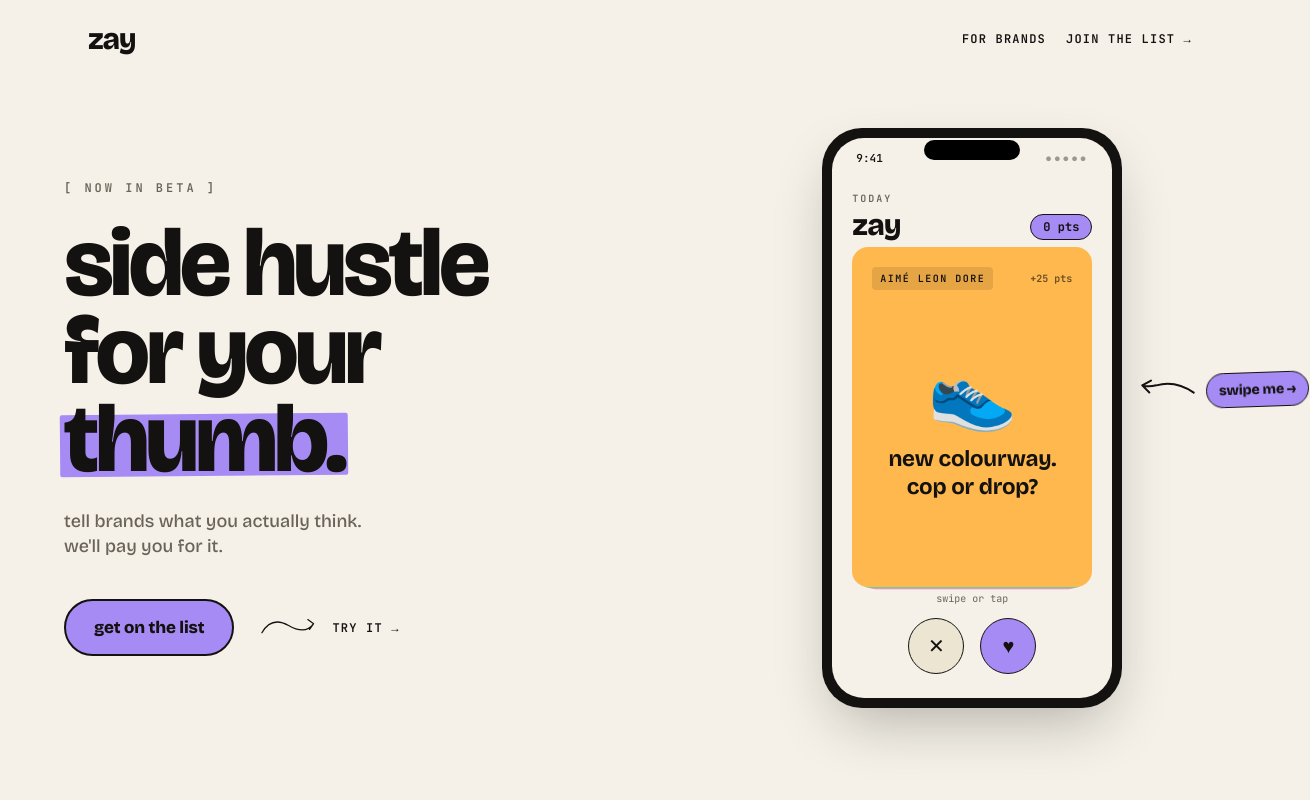
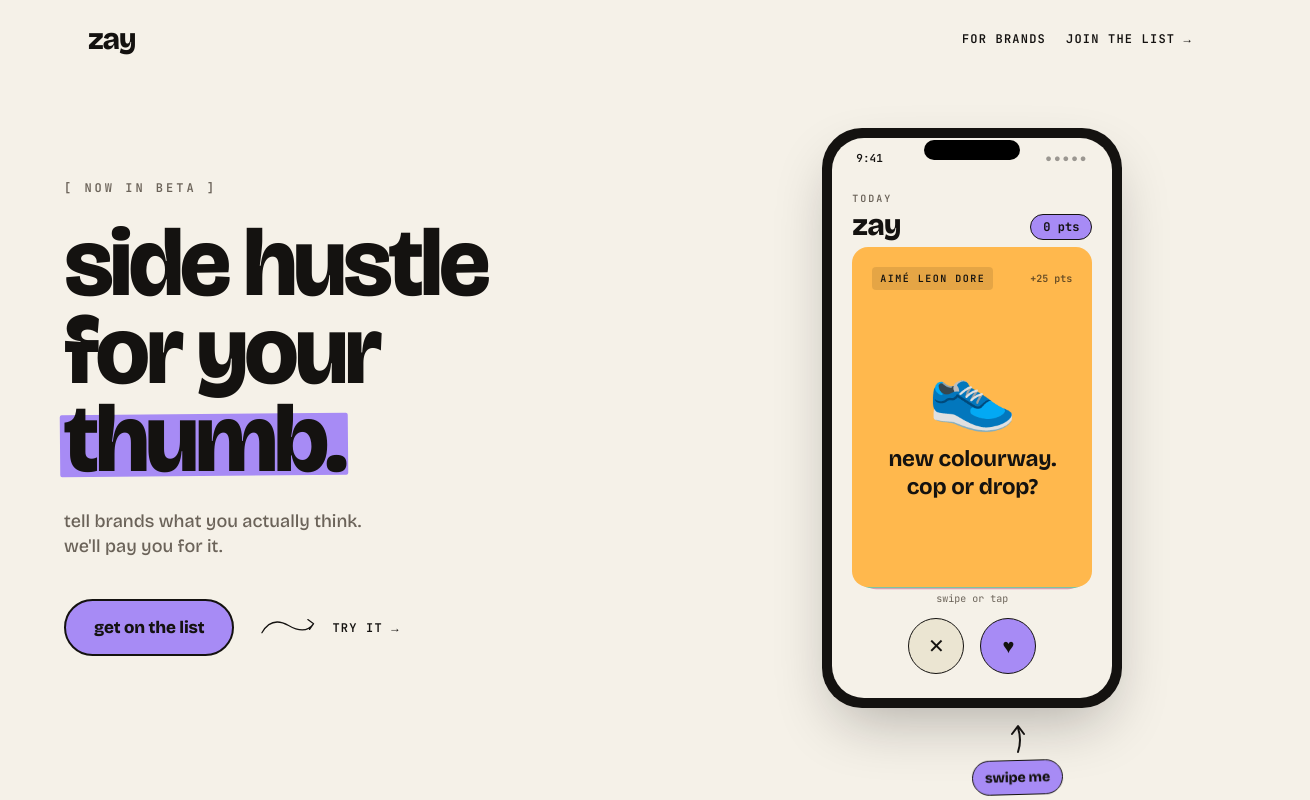
Before and after one commit to bandish76/zay-site, a React (Vite) app: page / in a window 1280 px wide. Shown: the top 800 px of the page, 1310 px wide, since content can reach past the window. Built offline with nearby package versions, Linux system fonts and the light colour scheme.

Commit message:
Update App.jsx

```diff
--- a/src/App.jsx
+++ b/src/App.jsx
@@ -378,25 +378,24 @@
           )}
         </AnimatePresence>
 
-        {/* First-time swipe hint */}
+        {/* First-time swipe hint — sits below the phone, always inside the viewport */}
         <AnimatePresence>
           {!hasInteracted && (
             <motion.div
-              initial={{ opacity: 0, x: 10 }}
-              animate={{ opacity: 1, x: 0 }}
-              exit={{ opacity: 0, x: 10, transition: { duration: 0.2 } }}
+              initial={{ opacity: 0, y: -8 }}
+              animate={{ opacity: 1, y: 0 }}
+              exit={{ opacity: 0, y: -8, transition: { duration: 0.2 } }}
               transition={{ duration: 0.5, delay: 1.6 }}
-              className="hidden md:flex absolute items-center gap-2 pointer-events-none"
+              className="flex flex-col items-center gap-1 pointer-events-none absolute left-1/2 -translate-x-1/2"
               style={{
-                top: "42%",
-                left: "calc(100% + 16px)",
+                top: "calc(100% + 12px)",
                 whiteSpace: "nowrap",
               }}
             >
-              {/* Hand-drawn arrow pointing left at the phone */}
-              <svg width="60" height="32" viewBox="0 0 60 32" fill="none" style={{ transform: "rotate(8deg)" }}>
+              {/* Hand-drawn arrow pointing up at the phone */}
+              <svg width="28" height="36" viewBox="0 0 28 36" fill="none">
                 <path
-                  d="M 56 16 Q 36 6, 18 14 Q 10 17, 4 16 M 12 10 L 4 16 L 12 22"
+                  d="M 14 32 Q 18 20, 14 8 M 8 14 L 14 6 L 20 14"
                   stroke={INK}
                   strokeWidth="2"
                   strokeLinecap="round"
@@ -405,7 +404,7 @@
                 />
               </svg>
               <motion.span
-                animate={{ rotate: [-2, 2, -2] }}
+                animate={{ rotate: [-1.5, 1.5, -1.5] }}
                 transition={{ duration: 2, repeat: Infinity, ease: "easeInOut" }}
                 className="px-3 py-1.5 inline-block"
                 style={{
@@ -419,7 +418,7 @@
                   letterSpacing: "-0.01em",
                 }}
               >
-                swipe me →
+                swipe me
               </motion.span>
             </motion.div>
           )}
```
